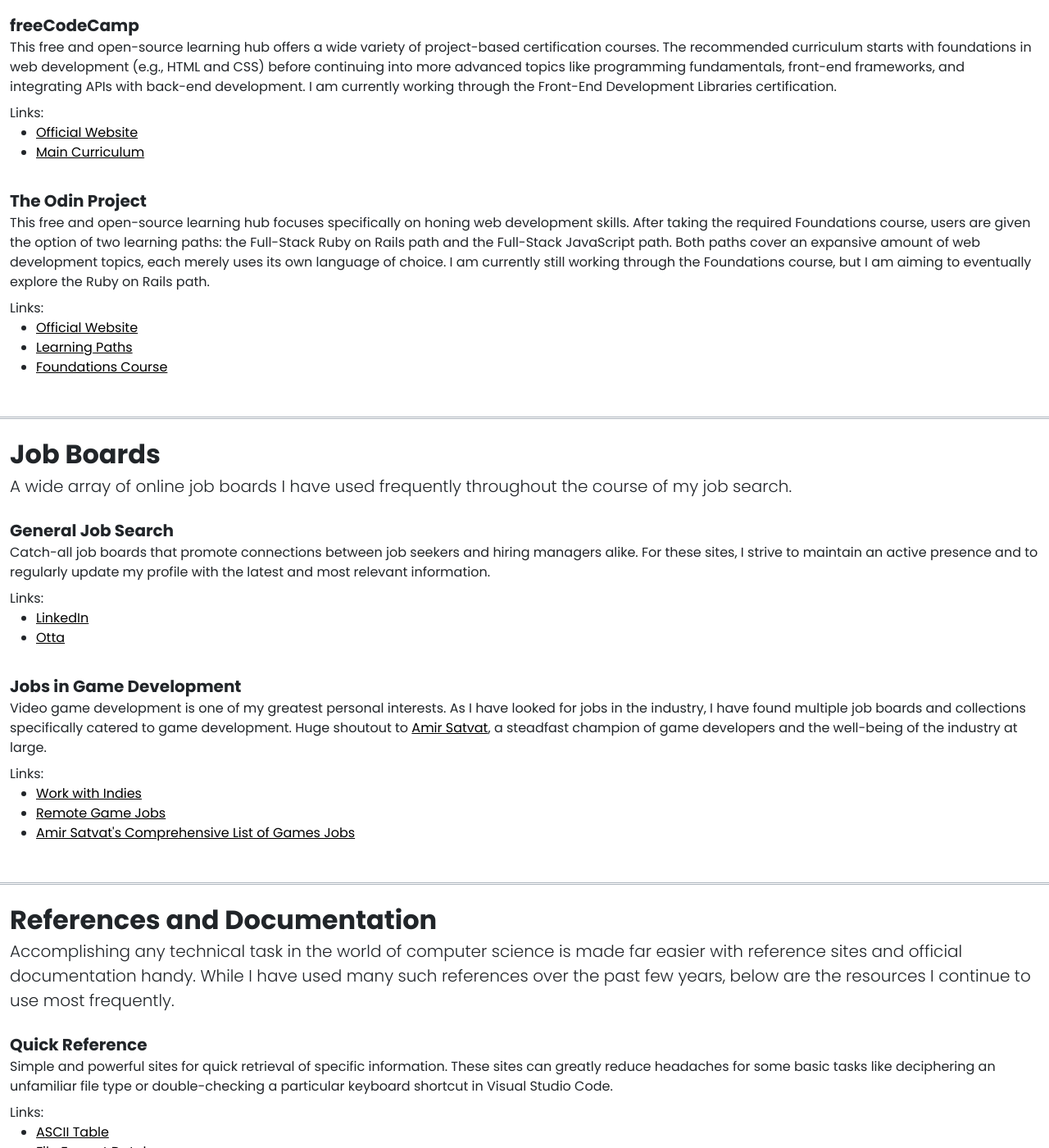
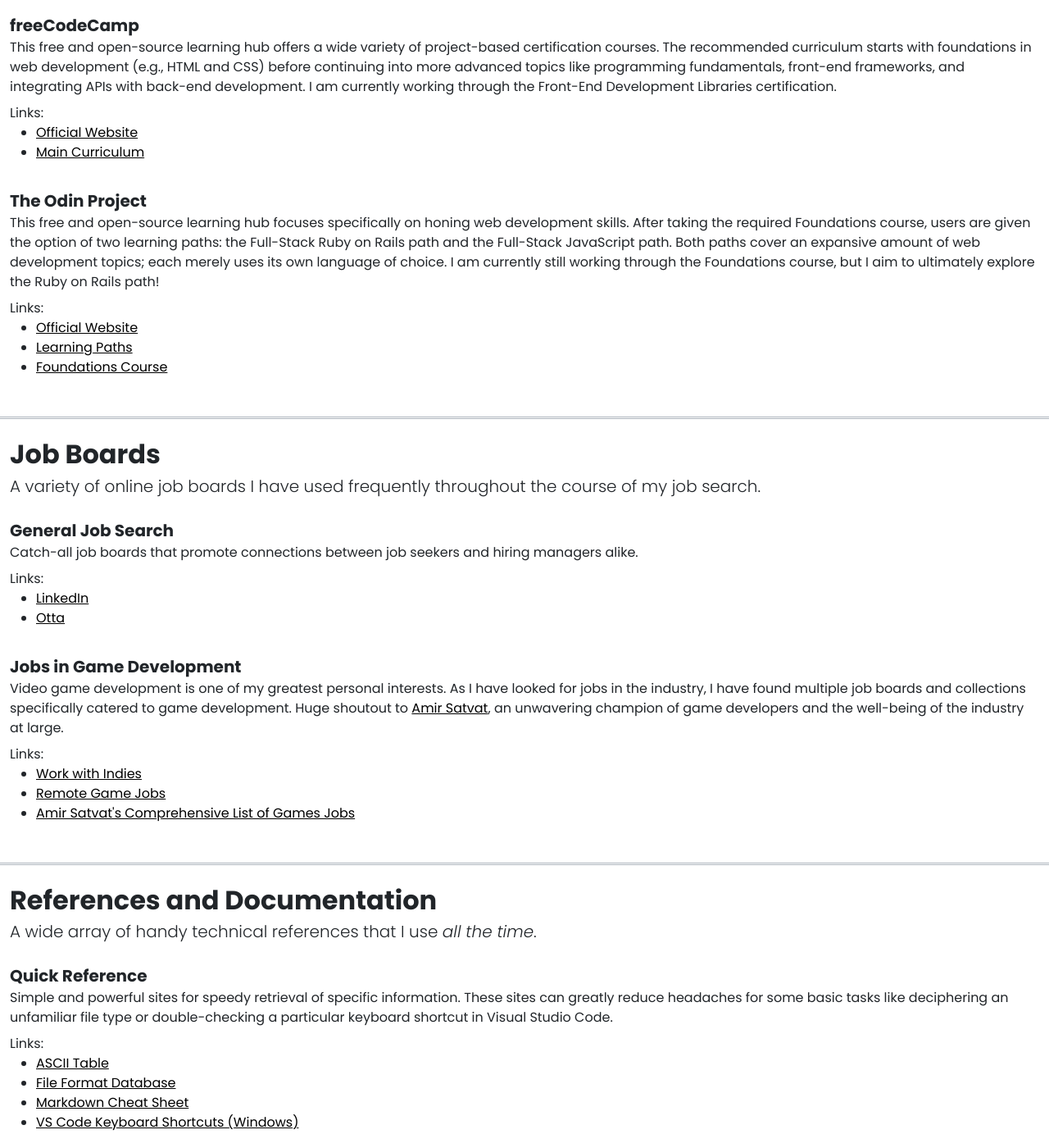
Before and after one commit to DanielTheFletch/portfolio, a Jekyll site: the page built from resources.html, in a window 1280 px wide and 1400 px high, scrolled down 642 px. Shown: the whole window at 82% size. Built offline with Jekyll 4.4.1, drawn with Linux system fonts in a browser that asks for light colours; some of the changed text lies outside the part shown.

Commit message:
Proofread & editorial: Resources page

```diff
--- a/_data/resources.yml
+++ b/_data/resources.yml
@@ -1,5 +1,5 @@
 - title: "Educational Resources"
-  subtitle: "Various learning institutions and organizations that have been instrumental to my professional, personal, and academic growth."
+  subtitle: "A handful of learning institutions and organizations that have been instrumental to my professional, personal, and academic growth."
   resources:
     - name: "Harvard CS50"
       blurb: "Harvard University's one-of-a-kind \"Introduction to Computer Science\" course taught by professor <a class=\"external-link\" href=\"https://www.linkedin.com/in/malan/\">David J. Malan</a>, as well as the many other constituent courses offered under the CS50 umbrella. The online course offerings are completely free to enroll in (seriously), and they offer an unparalleled learning experience for CS newcomers and veterans alike. I am currently working on my final projects for CS50x and CS50P, and I hope to enroll in more CS50 courses come 2024!"
@@ -18,7 +18,7 @@
         - name: "Main Curriculum"
           href: "https://www.freecodecamp.org/learn/"
     - name: "The Odin Project"
-      blurb: "This free and open-source learning hub focuses specifically on honing web development skills. After taking the required Foundations course, users are given the option of two learning paths: the Full-Stack Ruby on Rails path and the Full-Stack JavaScript path. Both paths cover an expansive amount of web development topics, each merely uses its own language of choice. I am currently still working through the Foundations course, but I am aiming to eventually explore the Ruby on Rails path."
+      blurb: "This free and open-source learning hub focuses specifically on honing web development skills. After taking the required Foundations course, users are given the option of two learning paths: the Full-Stack Ruby on Rails path and the Full-Stack JavaScript path. Both paths cover an expansive amount of web development topics; each merely uses its own language of choice. I am currently still working through the Foundations course, but I aim to ultimately explore the Ruby on Rails path!"
       links:
         - name: "Official Website"
           href: "https://www.theodinproject.com/"
@@ -27,17 +27,17 @@
         - name: "Foundations Course"
           href: "https://www.theodinproject.com/paths/foundations/courses/foundations"
 - title: "Job Boards"
-  subtitle: "A wide array of online job boards I have used frequently throughout the course of my job search."
+  subtitle: "A variety of online job boards I have used frequently throughout the course of my job search."
   resources:
     - name: "General Job Search"
-      blurb: "Catch-all job boards that promote connections between job seekers and hiring managers alike. For these sites, I strive to maintain an active presence and to regularly update my profile with the latest and most relevant information."
+      blurb: "Catch-all job boards that promote connections between job seekers and hiring managers alike."
       links:
         - name: "LinkedIn"
           href: "https://www.linkedin.com/"
         - name: "Otta"
           href: "https://app.otta.com/"
     - name: "Jobs in Game Development"
-      blurb: "Video game development is one of my greatest personal interests. As I have looked for jobs in the industry, I have found multiple job boards and collections specifically catered to game development. Huge shoutout to <a class=\"external-link\" href=\"https://www.linkedin.com/in/amirsatvat/\">Amir Satvat</a>, a steadfast champion of game developers and the well-being of the industry at large."
+      blurb: "Video game development is one of my greatest personal interests. As I have looked for jobs in the industry, I have found multiple job boards and collections specifically catered to game development. Huge shoutout to <a class=\"external-link\" href=\"https://www.linkedin.com/in/amirsatvat/\">Amir Satvat</a>, an unwavering champion of game developers and the well-being of the industry at large."
       links:
         - name: "Work with Indies"
           href: "https://www.workwithindies.com/"
@@ -46,10 +46,10 @@
         - name: "Amir Satvat's Comprehensive List of Games Jobs"
           href: "https://www.dropbox.com/s/6icqqopmsp39ool/221119%20-%20Games%20Jobs.xlsx"
 - title: "References and Documentation"
-  subtitle: "Accomplishing any technical task in the world of computer science is made far easier with reference sites and official documentation handy. While I have used many such references over the past few years, below are the resources I continue to use most frequently."
+  subtitle: "A wide array of handy technical references that I use <span class=\"fst-italic\">all the time</span>."
   resources:
     - name: "Quick Reference"
-      blurb: "Simple and powerful sites for quick retrieval of specific information. These sites can greatly reduce headaches for some basic tasks like deciphering an unfamiliar file type or double-checking a particular keyboard shortcut in Visual Studio Code."
+      blurb: "Simple and powerful sites for speedy retrieval of specific information. These sites can greatly reduce headaches for some basic tasks like deciphering an unfamiliar file type or double-checking a particular keyboard shortcut in Visual Studio Code."
       links:
         - name: "ASCII Table"
           href: "https://www.asciitable.com/"
@@ -59,15 +59,17 @@
           href: "https://www.markdownguide.org/cheat-sheet/"
         - name: "VS Code Keyboard Shortcuts (Windows)"
           href: "https://code.visualstudio.com/shortcuts/keyboard-shortcuts-windows.pdf"
-    - name: "Emojis and Text Icons"
-      blurb: "Incorporating emojis and text icons into software development projects has become more and more popular over the past decade. These two sites are my go-to resources for working with emojis and text icons in my own project work."
+    - name: "Fonts and Typefaces"
+      blurb: "Whenever I'm working with alternate typefaces or even just scouting beyond the default font choices (I die a little inside every time I use 11pt Calibri or Arial), I have a select few resources that I gravitate towards for guidance."
       links:
         - name: "Emojipedia"
           href: "https://emojipedia.org/"
         - name: "FontAwesome Icons"
           href: "https://fontawesome.com/icons"
+        - name: "Google Fonts"
+          href: "https://fonts.google.com/"
     - name: "Documentation Lookup: DevDocs"
-      blurb: "Maintained by the aforementioned organization <a class=\"external-link\" href=\"https://www.freecodecamp.org/\">freeCodeCamp</a>, DevDocs streamlines the documentation lookup process by gathering any and all reference data you may need and consolidating it into a smoother, more singular experience."
+      blurb: "Maintained by the aforementioned organization <a class=\"external-link\" href=\"https://www.freecodecamp.org/\">freeCodeCamp</a>, DevDocs streamlines the documentation lookup process by gathering any and all reference data you may need and consolidating it into a smoother, more singular experience. Highly recommended if you're working on a project with a bulky tech stack and don't want to have 37 different tabs open at the same time."
       links:
         - name: "DevDocs"
           href: "https://devdocs.io/"
```
